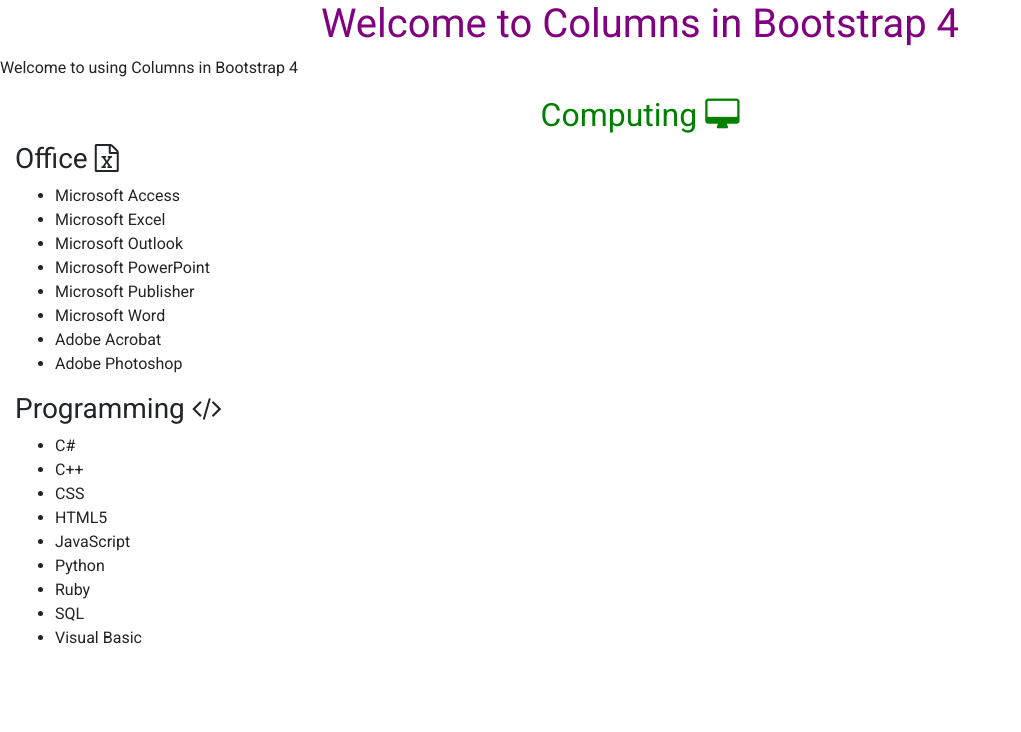
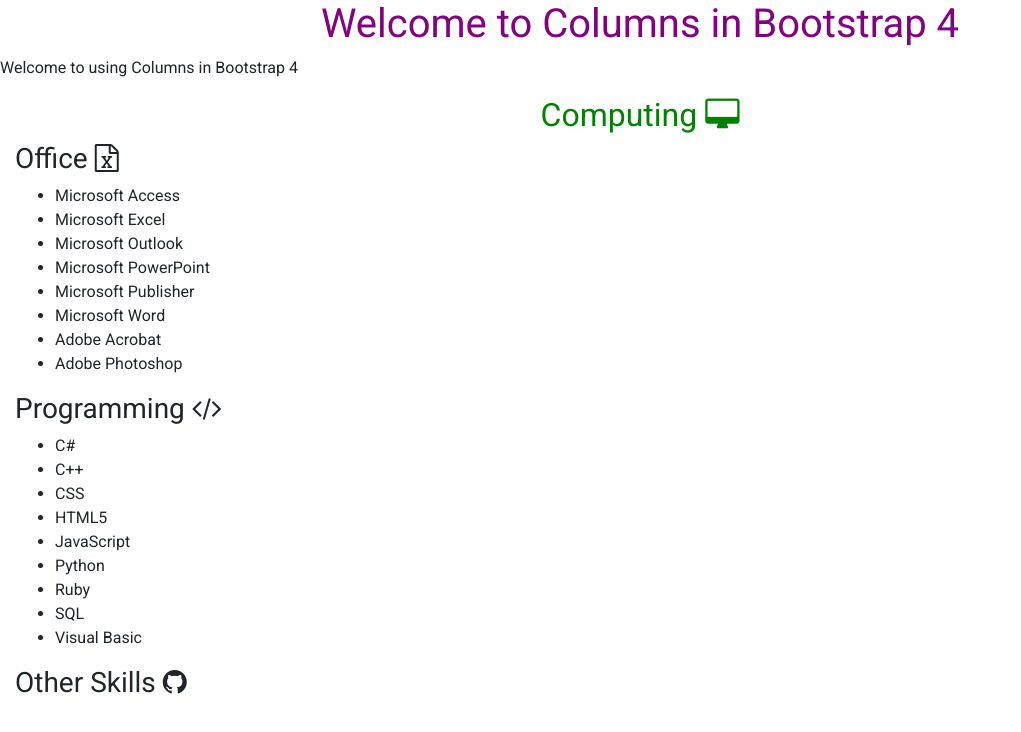
Before and after one commit to derektypist/columns-in-bootstrap-4, a plain HTML site: page index.html in a window 1280 px wide. Shown: the whole page, without its empty margins (0-1021 px from the left). Drawn offline with nearby package versions, Linux system fonts and the light colour scheme.

Commit message:
Created Other Skills in index.html

```diff
--- a/index.html
+++ b/index.html
@@ -54,6 +54,11 @@
             <li>Visual Basic</li>
         </ul>
     </article>
+
+    <!-- Set Up Article for Other Skills -->
+    <article class="col-sm-4">
+        <h3>Other Skills <i class="fa fa-github" aria-hidden="true"></i></h3>
+    </article>
     </section>
 
 </body>
```
Also changed, not shown: .c9/metadata/environment/index.html.
